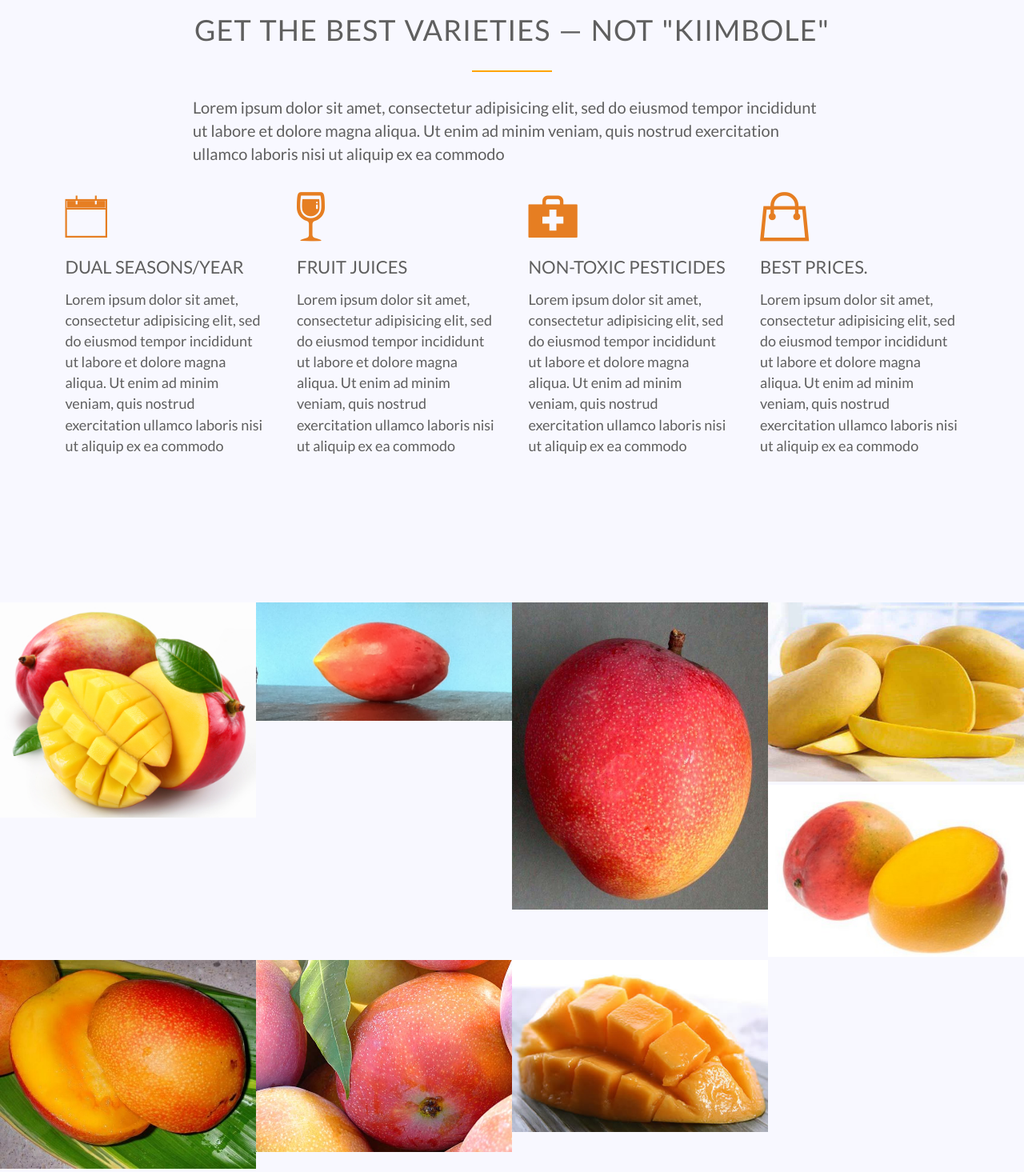
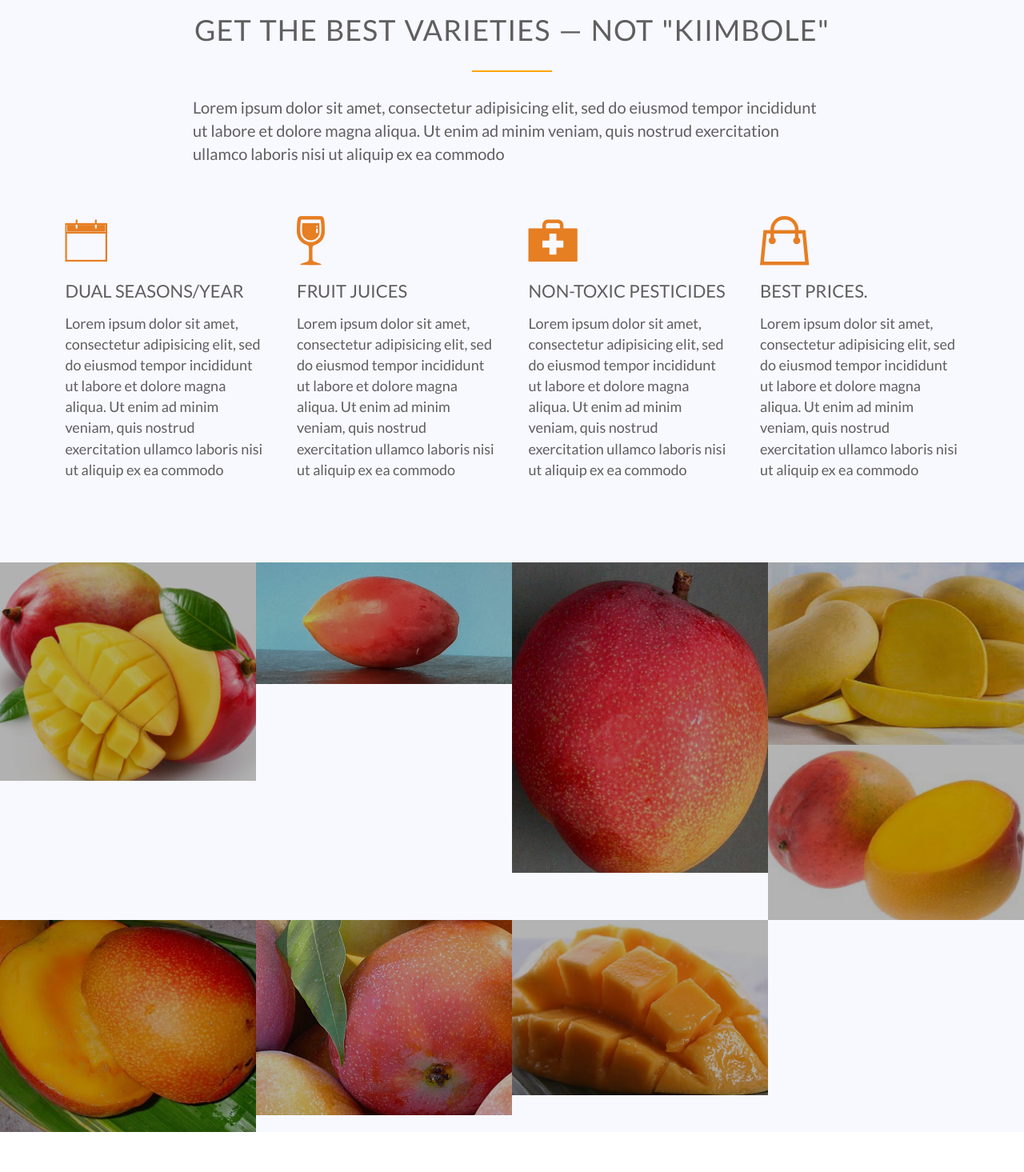
Before and after one commit to appwebtech/Mango_Business, a PHP site: page / in a window 1280 px wide. Shown: the part 863-2328 px from the top of the page at 80% size. After the commit the page ends 2278 px from the top, so only its background shows below. Run offline with PHP 8.4, Linux system fonts and the light colour scheme; some web fonts are replaced.

Commit message:
Finish Variety Fruits Section

```diff
--- a/resources/css/style.css
+++ b/resources/css/style.css
@@ -200,8 +200,18 @@ h2:after {
 	border-bottom: 2px solid #e67e22;
 }
 
+/* ---------------  Type Varieties -------------- */
+
+.section-features .long-copy {
+	margin-bottom: 30px;
+}
+
+
 /* ---------------  Varieties -------------- */
 
+.section-varieties {
+	padding: 0;
+}
 
 .types {
 	list-style: none;
@@ -217,9 +227,19 @@ h2:after {
 .fruit-varieties {
 	width: 100%;
 	margin: 0;
+	overflow: hidden;
+	background-color: #000;
 }
 
 .fruit-varieties img {
+	opacity: 0.7;
 	width: 100%;
 	height: auto;
+	transform: scale(1.15);
+	transition: transform 0.5s, opacity 0.5s;
 }
+
+.fruit-varieties img:hover {
+	opacity: 1;
+	transform: scale(1.03);
+}
```
